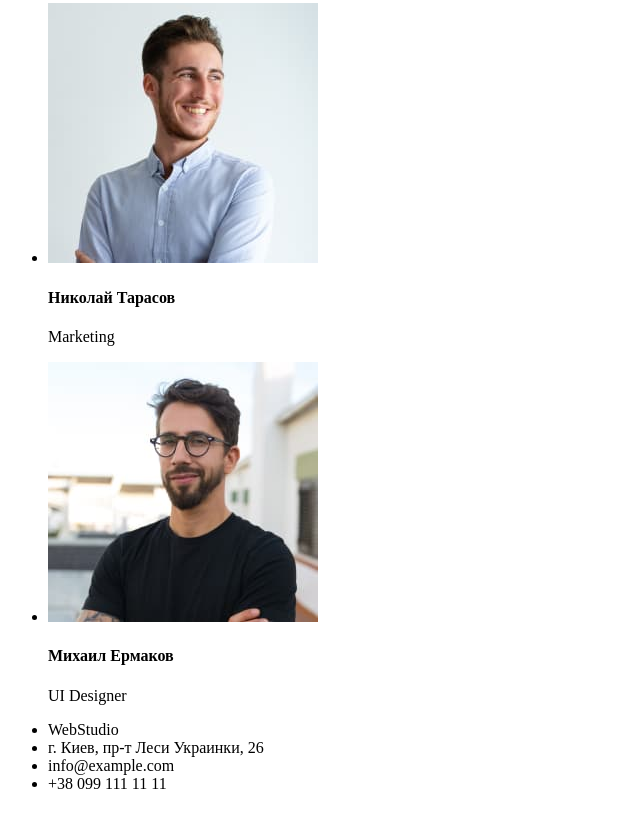
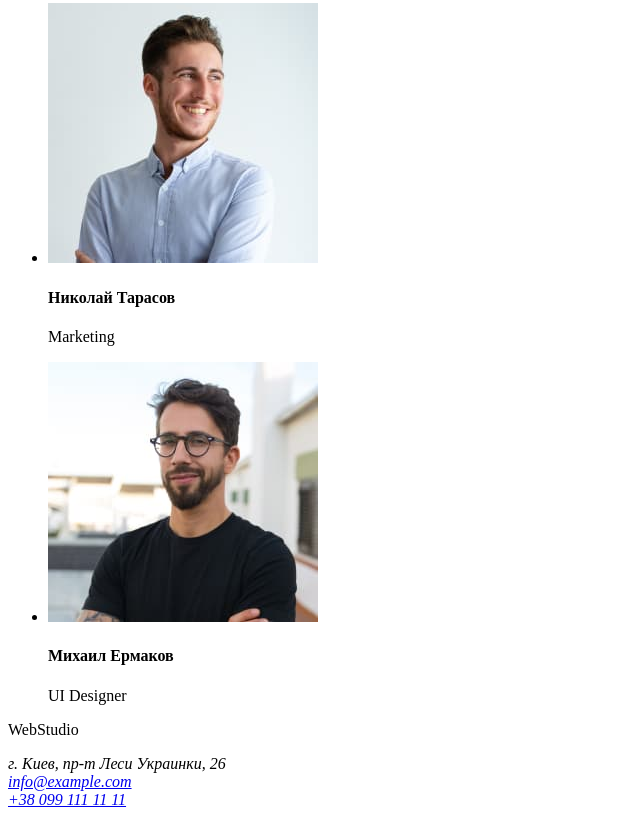
Before and after one commit to Magistrant/goit-markup-hw-01, a plain HTML site: page index.html in a window 1280 px wide. Shown: the part 2280-3097 px from the top of the page, without its empty margins (0-640 px from the left). Drawn offline with Linux system fonts and the light colour scheme.

Commit message:
Update index.html
Дописали <footer> и <address>

```diff
--- a/index.html
+++ b/index.html
@@ -125,12 +125,12 @@
         </section>
 
         <footer>
-            <ul>
-                <li>WebStudio</li>
-                <li>г. Киев, пр-т Леси Украинки, 26</li>
-                <li>info@example.com</li>
-                <li>+38 099 111 11 11</li>
-            </ul>
+            <p>WebStudio</p>
+            <address>
+                г. Киев, пр-т Леси Украинки, 26 <br/>
+                <a href="info@example.com">info@example.com</a><br />
+                <a href="tel:+380991111111">+38 099 111 11 11</a><br />
+            </address>
         </footer>
     </body>
 </html>
```
